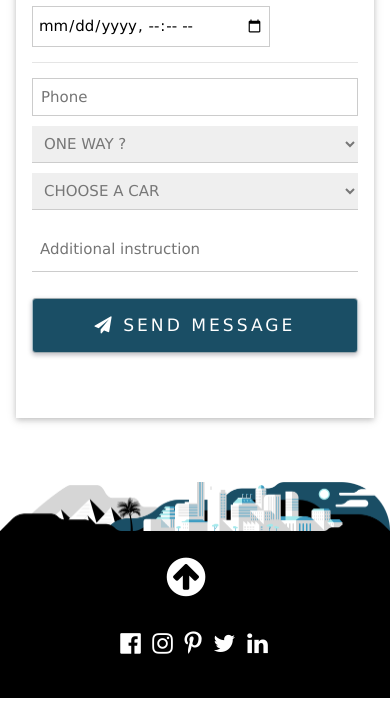
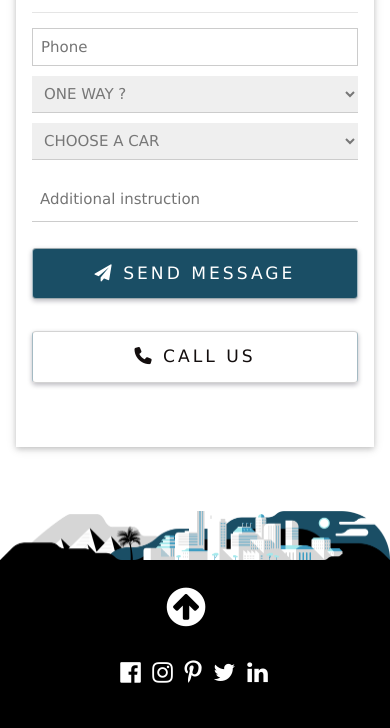
Before and after one commit to hossam1981/turbo, a PHP site: page / in a window 390 px wide. Shown: the part 5360-6088 px from the top of the page. Before the commit the page ends 6058 px from the top, so only its background shows below. Run offline with PHP 8.4, Linux system fonts and the light colour scheme; some libraries are stand-ins or nearby versions.

Commit message:
call btn at bottom form

```diff
--- a/index.html
+++ b/index.html
@@ -13,6 +13,8 @@
 
   <link href="https://fonts.googleapis.com/icon?family=Material+Icons" rel="stylesheet">
   <link rel="stylesheet" href="https://fonts.googleapis.com/css?family=Lato">
+  <link rel="stylesheet" href="https://cdnjs.cloudflare.com/ajax/libs/font-awesome/6.1.1/css/all.min.css" integrity="sha512-KfkfwYDsLkIlwQp6LFnl8zNdLGxu9YAA1QvwINks4PhcElQSvqcyVLLD9aMhXd13uQjoXtEKNosOWaZqXgel0g=="
+    crossorigin="anonymous" referrerpolicy="no-referrer" />
 
   <link rel="stylesheet" href="https://www.w3schools.com/w3css/4/w3.css">
   <link href="https://maxcdn.bootstrapcdn.com/font-awesome/4.6.3/css/font-awesome.min.css" rel="stylesheet" integrity="sha384-T8Gy5hrqNKT+hzMclPo118YTQO6cYprQmhrYwIiQ/3axmI1hQomh7Ud2hPOy8SP1"
@@ -51,7 +53,8 @@
       </a>
 
       <a href="#home" class="w3-bar-item w3-button w3-hide-small w3-hide-medium  w3-large">
-        <i class="icon fa fa-home"></i> HOME</a>
+        <i class="icon fa fa-home fa-lg"></i>
+      </a>
 
       <a href="#services" class="w3-bar-item w3-button w3-hide-small w3-hide-medium w3-large">
         <i class="fa fa-plane"></i> SERVICES</a>
@@ -59,7 +62,7 @@
       <a href="#whyus" class="w3-bar-item w3-button w3-hide-small w3-hide-medium w3-large">
         <i class="fas fa-swimmer"></i> WHY US?</a>
       <a href="#fleet" class="w3-bar-item w3-button w3-hide-small w3-hide-medium w3-large">
-        <i class="icon fa fa-pen-alt"></i> OUR FLEET</a>
+        <i class="fa-solid fa-cars"></i> OUR FLEET</a>
       <a href="#contact" class="w3-bar-item w3-button w3-hide-small w3-hide-medium w3-large">
         <i class="fa fa-envelope"></i> CONTACT</a>
 
@@ -83,7 +86,7 @@
       <a href="#whyus" class="w3-bar-item w3-button" onclick="toggleFunction()">
         <i class="fas fa-swimmer"></i> WHY US?</a>
       <a href="#fleet" class="w3-bar-item w3-button" onclick="toggleFunction()">
-        <i class="icon fas fa-pen-alt"></i> OUR FLEET</a>
+        <i class="fa-solid fa-cars"></i>OUR FLEET</a>
       <a href="#contact" class="w3-bar-item w3-button" onclick="toggleFunction()">
         <i class="fa fa-envelope"></i> Contact</a>
     </div>
@@ -109,9 +112,11 @@
                   w3-text-black
                   w3-wide">You will Love The Ride</span>
 
+
       <div class=" hero-btn">
         <a href="#book">
-          <button class="btn
+          <button class="
+                btn
                 btn-book
                 btn-color
                 btn-block
@@ -121,9 +126,20 @@
             <i class="fa fa-lg fa-angle-double-down" aria-hidden="true"></i>
           </button>
         </a>
+
+        <!-- <a href="tel:347-206-0083" class=" call-btn-hero
+                btn
+                btn-call
+                btn-color
+                btn-block
+                bg_slider
+                w3-section ">
+
+          <i class="fa-sharp fa-solid fa-phone"></i> CALL US
+        </a> -->
+
       </div>
     </div>
-
 
     <img style="position:absolute;  bottom: 0; " src="img1.svg" />
 
@@ -620,17 +636,31 @@
           <!-- --------------submit btn ---------- -->
           <!-- --------------submit btn ---------- -->
           <!-- --------------submit btn ---------- -->
-          <button class="
+          <div class="btns">
+            <button class="
           btn
+          form-btn
           btn-submit
           btn-color
           btn-block
           bg_slider
           w3-black w3-right w3-section send-msg-btn" type="submit">
 
-            <i class="fa fa-paper-plane"></i> SEND MESSAGE
-            <!-- </a> -->
-          </button>
+              <i class="fa fa-paper-plane"></i> SEND MESSAGE
+              <!-- </a> -->
+            </button>
+            <a href="tel:347-206-0083" class="
+                  btn
+                  btn-color
+                  form-btn
+                  bg_slider
+                  btn-call
+                  w3-section w3-left ">
+
+              <i class="fa-sharp fa-solid fa-phone"></i> CALL US
+              <!-- </a> -->
+            </a>
+          </div>
         </form>
 
         <!-- -------------------end form ------------------ -->
@@ -727,12 +757,6 @@
 
   <script src="https://maps.googleapis.com/maps/api/js?key=AIzaSyBOSOp6FFbin27a6eN3EW2ftUxX0qA0buk&libraries=places&callback=myMap"></script>
 
-
-  <!-- <script async src="https://maps.googleapis.com/maps/api/js?key=AIzaSyC6I8N3QaFac6Mtk14whPB3aID3FTLb5PA&libraries=places&callback=initMap">
-  </script> -->
-
-  <!-- NEW KEY = AIzaSyC6I8N3QaFac6Mtk14whPB3aID3FTLb5PA -->
-
 </body>
 
 </html>
--- a/style/btn_slider.css
+++ b/style/btn_slider.css
@@ -4,7 +4,7 @@
     line-height: 1.5;
     text-align: center;
     border-radius: 4px;
-    padding: 14px 50px;
+    padding: 12px 24px;
     display: inline-block;
     vertical-align: middle;
     font-size: 1.14285714rem;
@@ -22,7 +22,7 @@
     .btn-block {
         /* display: block; */
         width: 336px;
-        margin:0px 0px 100px 0px
+        /* margin:0px 0px 30px 0px */
     }
     .bg_slider {
         --initialTextColor: #ffff;
@@ -52,7 +52,27 @@
         }
 
         @media screen and (max-width: 600px){
-.btn-submit, .btn-book{
+.btn-submit, .btn-book, .btn-call{
     width: 100%;
 }
         }
+        @media screen and (max-width: 933px){
+            .form-btn{
+                width: 100%;
+            }
+                    }
+
+
+
+
+        .btn-call{
+        --initialTextColor: rgb(19, 14, 14);
+        --slideTextColor:rgb(10, 7, 7);
+
+        --initialBgColor:  #fff;
+        --slideBgColor: #3a96be;
+        }
+        .btns{
+            display: block;
+
+        }
--- a/style/main.css
+++ b/style/main.css
@@ -73,6 +73,7 @@
 .bgimg-2 {
     background-image: url("../media/parallax-1.jpg");
     min-height: 400px;
+    margin-top: 50px;
 }
 
 /* Third image (parallax-Contact) */
@@ -107,7 +108,19 @@
     position: absolute;
     top: 360px;
         }
+
 .hero-btn {
+    margin-top: 20px;
+    display: flex;
+    justify-content: center;
+    /* center the two hero btn */
+    /* flex-direction: column; */
+    justify-content: center;
+    align-items: center;
+    gap:10px;
+    /* width: 330px */
+}
+.call-btn-hero{
     margin-top: 20px;
     display: flex;
     justify-content: center;
@@ -343,13 +356,48 @@
     transition: 1.5s;
 }
 /* ///fotter review//// */
-.dFwLrb > a{
+
+
+.eapps-widget-toolbar .eapps-widget-toolbar-panel-wrapper{
     display: none;
-    }
-    .eapps-widget-toolbar .eapps-widget-toolbar-panel-wrapper{
+}
+
+
+/* .dFwLrb > a:active{
+    display: none;
+    } */
+    /* .joSrvep:first-of-type > a{
         display: none;
     }
-    .bjMDoc:last-child{
+    .joSrvep div:first-of-type > a{
         display: none;
+    } */
+    /* div.eapps-widget:last-child{
+        display: none
+    } */
+
+   #review ~ .joSrvep  a{
+    visibility: hidden !important;
+    }
+   .joSrvep:nth-last-of-type(a){
+    visibility: hidden !important;
+    }
+   #review ~ .joSrvep  a{
+    visibility:hidden !important;
+    }
+    .dFwLrb:nth-child(3){
+        visibility: hidden !important;
+    }
+    .joSrve > a, .joSrve > a {
+        visibility: hidden !important;
+    }
+    .gBQoNy + a{
+        visibility: hidden !important;
+    }
+    .cgetzf:last-child{
+        visibility: hidden !important;
+    }
+    a:contains('Free Google Reviews widget'){
+        visibility: hidden !important;
     }
 /* ---------------end footer------------------------------------- */
```
